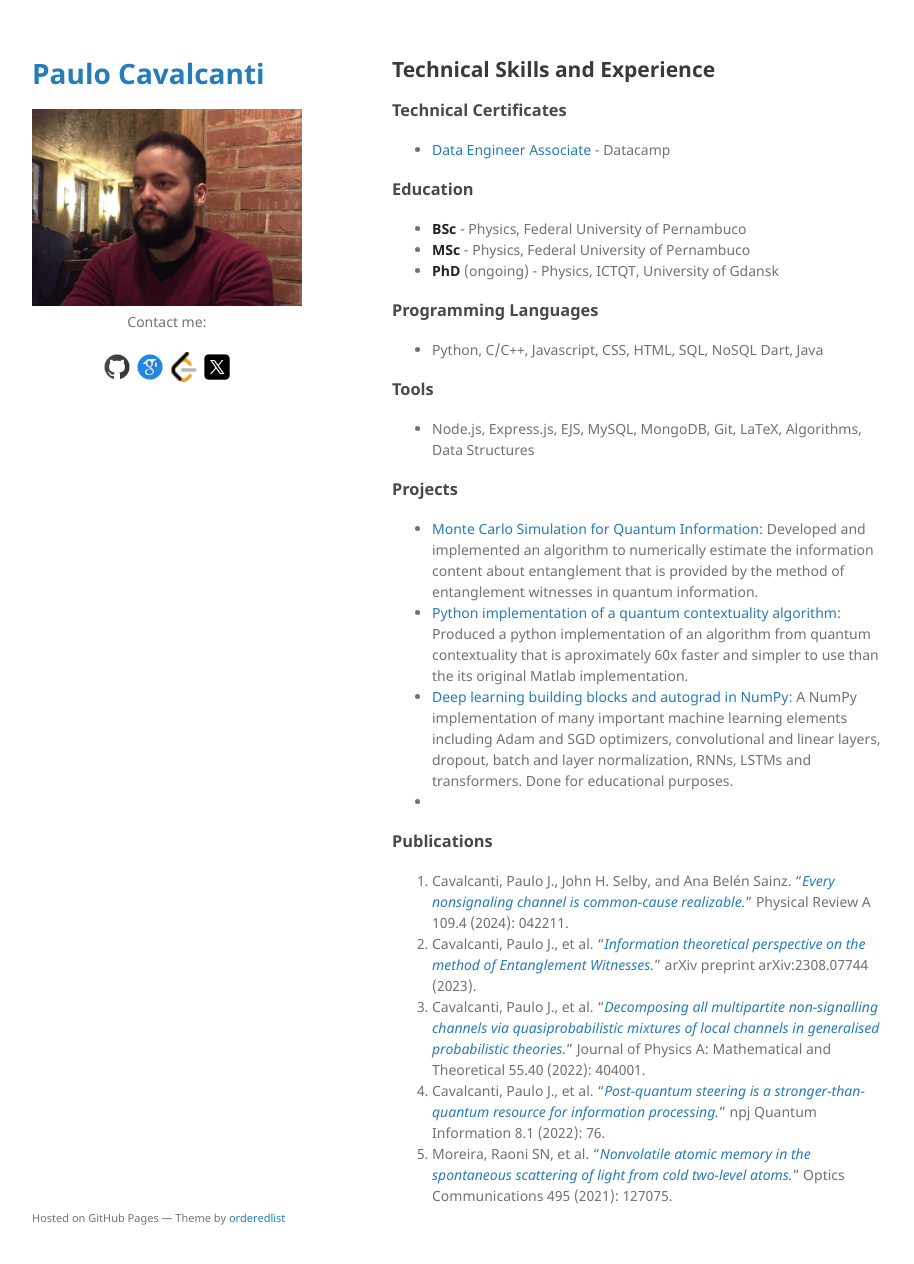
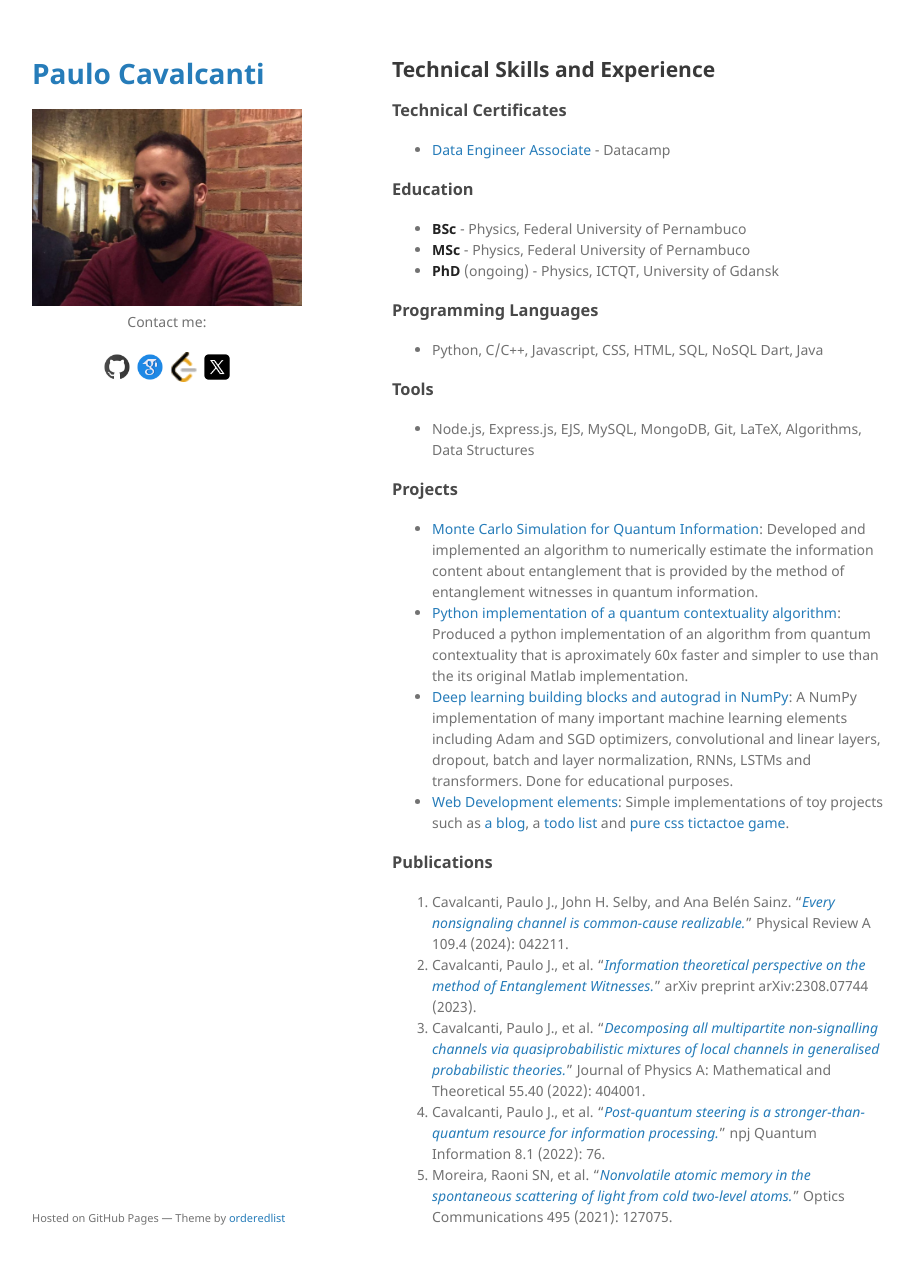
Before and after one commit to pjcavalcanti/pjcavalcanti.github.io, a Jekyll site: the page built from index.md, in a window 1280 px wide and 1297 px high. Shown: the top 1264 px of the window, without its empty margins (178-1092 px from the left). Built offline with Jekyll 4.4.1, drawn with Linux system fonts in a browser that asks for light colours; part of the change alters nothing that is shown.

Commit message:
minor changes

```diff
--- a/index.md
+++ b/index.md
@@ -26,10 +26,10 @@ toc: true
 
 ### Projects
 
-- [Monte Carlo Simulation for Quantum Information](https://github.com/pjcavalcanti/WitnessInformation): Developed and implemented an algorithm to numerically estimate the information content about entanglement that is provided by the method of entanglement witnesses in quantum information.
-- [Python implementation of a quantum contextuality algorithm](https://github.com/pjcavalcanti/SimplexEmbeddingGPT): Produced a python implementation of an algorithm from quantum contextuality that is aproximately 60x faster and simpler to use than the its original Matlab implementation.
-- [Deep learning building blocks and autograd in NumPy](https://github.com/pjcavalcanti/tocha): A NumPy implementation of many important machine learning elements including Adam and SGD optimizers, convolutional and linear layers, dropout, batch and layer normalization, RNNs, LSTMs and transformers. Done for educational purposes.
-- [Web Development elements]: Simple implementations of toy projects such as [a blog](https://github.com/pjcavalcanti/blog), a [todo list](https://github.com/pjcavalcanti/todo_browser) and [pure css tictactoe game](https://github.com/pjcavalcanti/tictactoe_browser).
+* [Monte Carlo Simulation for Quantum Information](https://github.com/pjcavalcanti/WitnessInformation): Developed and implemented an algorithm to numerically estimate the information content about entanglement that is provided by the method of entanglement witnesses in quantum information.
+* [Python implementation of a quantum contextuality algorithm](https://github.com/pjcavalcanti/SimplexEmbeddingGPT): Produced a python implementation of an algorithm from quantum contextuality that is aproximately 60x faster and simpler to use than the its original Matlab implementation.
+* [Deep learning building blocks and autograd in NumPy](https://github.com/pjcavalcanti/tocha): A NumPy implementation of many important machine learning elements including Adam and SGD optimizers, convolutional and linear layers, dropout, batch and layer normalization, RNNs, LSTMs and transformers. Done for educational purposes.
+* [Web Development elements](https://github.com/pjcavalcanti/): Simple implementations of toy projects such as [a blog](https://github.com/pjcavalcanti/blog), a [todo list](https://github.com/pjcavalcanti/todo_browser) and [pure css tictactoe game](https://github.com/pjcavalcanti/tictactoe_browser).
 
 ### Publications
 
```
